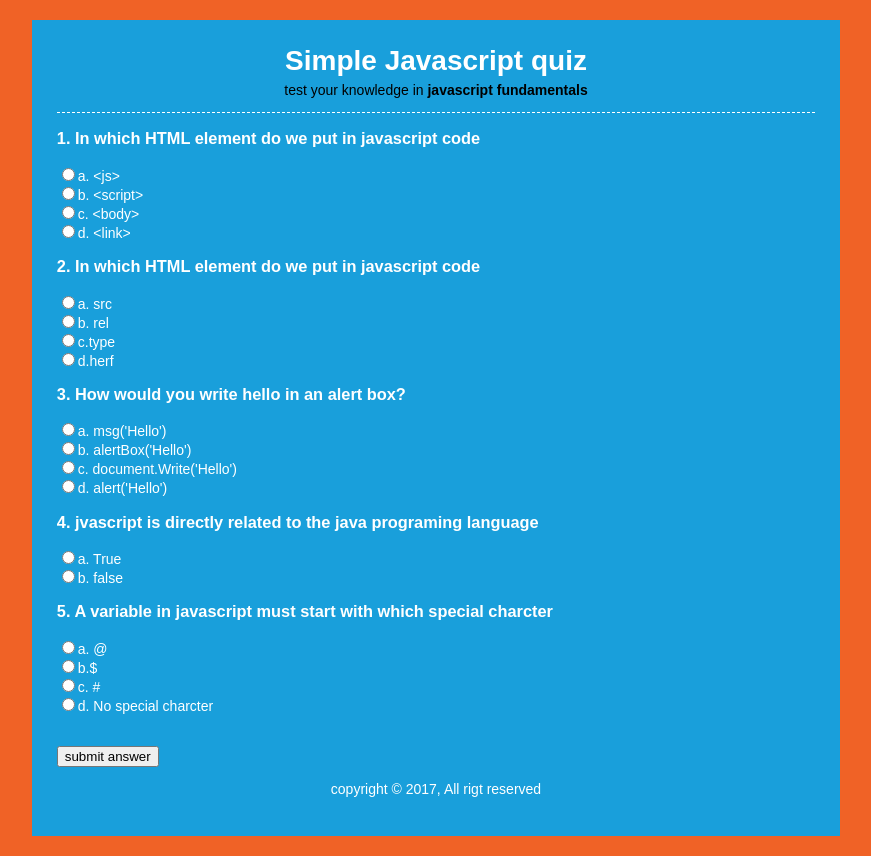
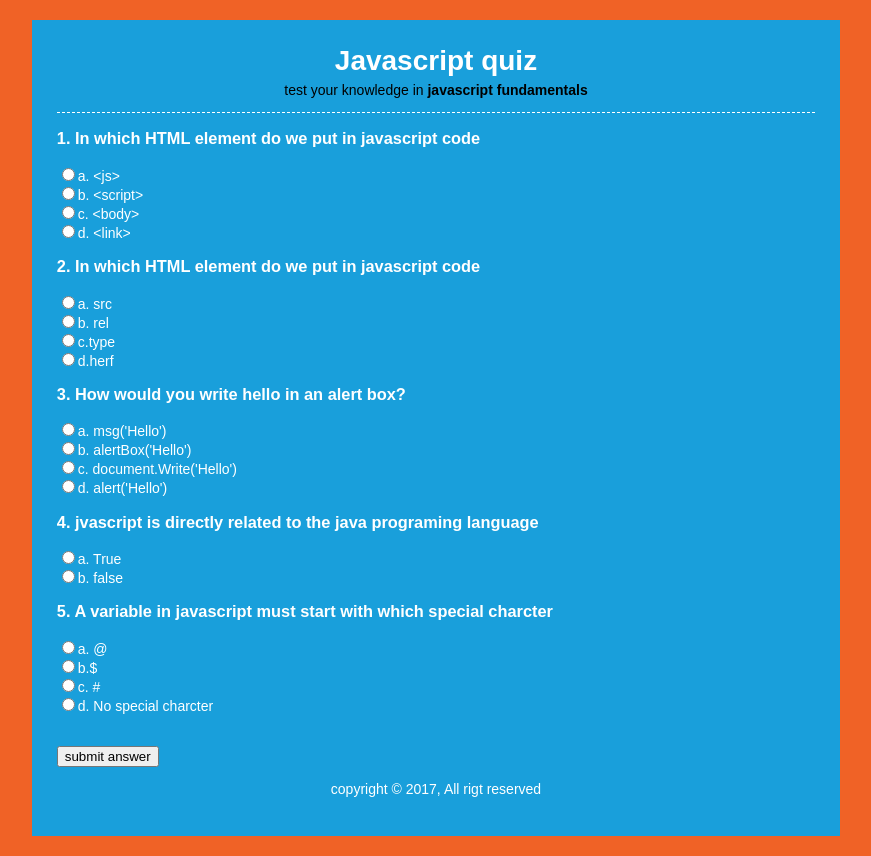
Before and after one commit to AbebeAsnake/SimpleQuiz, a plain HTML site: page index.html in a window 1280 px wide. Shown: the whole page, without its empty margins (204-1075 px from the left). Drawn offline with Linux system fonts and the light colour scheme.

Commit message:
Header updated

```diff
--- a/index.html
+++ b/index.html
@@ -1,14 +1,16 @@
 <!DOCTYPE html>
 <html>
+
 <head>
     <title> Simple Javascript quiz</title>
     <link rel="stylesheet" href="CSS/style.css">
     <script src="Js/script.js"></script>
 </head>
+
 <body>
     <div id="container">
         <header>
-       <h1>Simple Javascript quiz</h1>
+            <h1>Javascript quiz</h1>
             <p> test your knowledge in <strong>javascript fundamentals</strong></p>
         </header>
         <section>
@@ -41,10 +43,10 @@
                 <h3>4. jvascript is directly related to the java programing language </h3>
                 <input type="radio" name="q1" value="a" id="q4a">a. True<br>
 
-      <input type="radio" name="q2" value="b" id="q4b">b.  false<br>
+                <input type="radio" name="q2" value="b" id="q4b">b. false<br>
 
                 <h3>5. A variable in javascript must start with which special charcter </h3>
-      <input type="radio" name="q1" value="a" id="q5a">a.  @ <br>
+                <input type="radio" name="q1" value="a" id="q5a">a. @ <br>
 
                 <input type="radio" name="q2" value="b" id="q5b">b.$ <br>
 
@@ -58,9 +60,10 @@
             </form>
         </section>
         <footer>
-        <p>copyright &copy; 2017, All rigt reserved  </p>
+            <p>copyright &copy; 2017, All rigt reserved </p>
         </footer>
 
 
 </body>
+
 </html>
```
Lines whose indentation alone changed are shown as unchanged.
